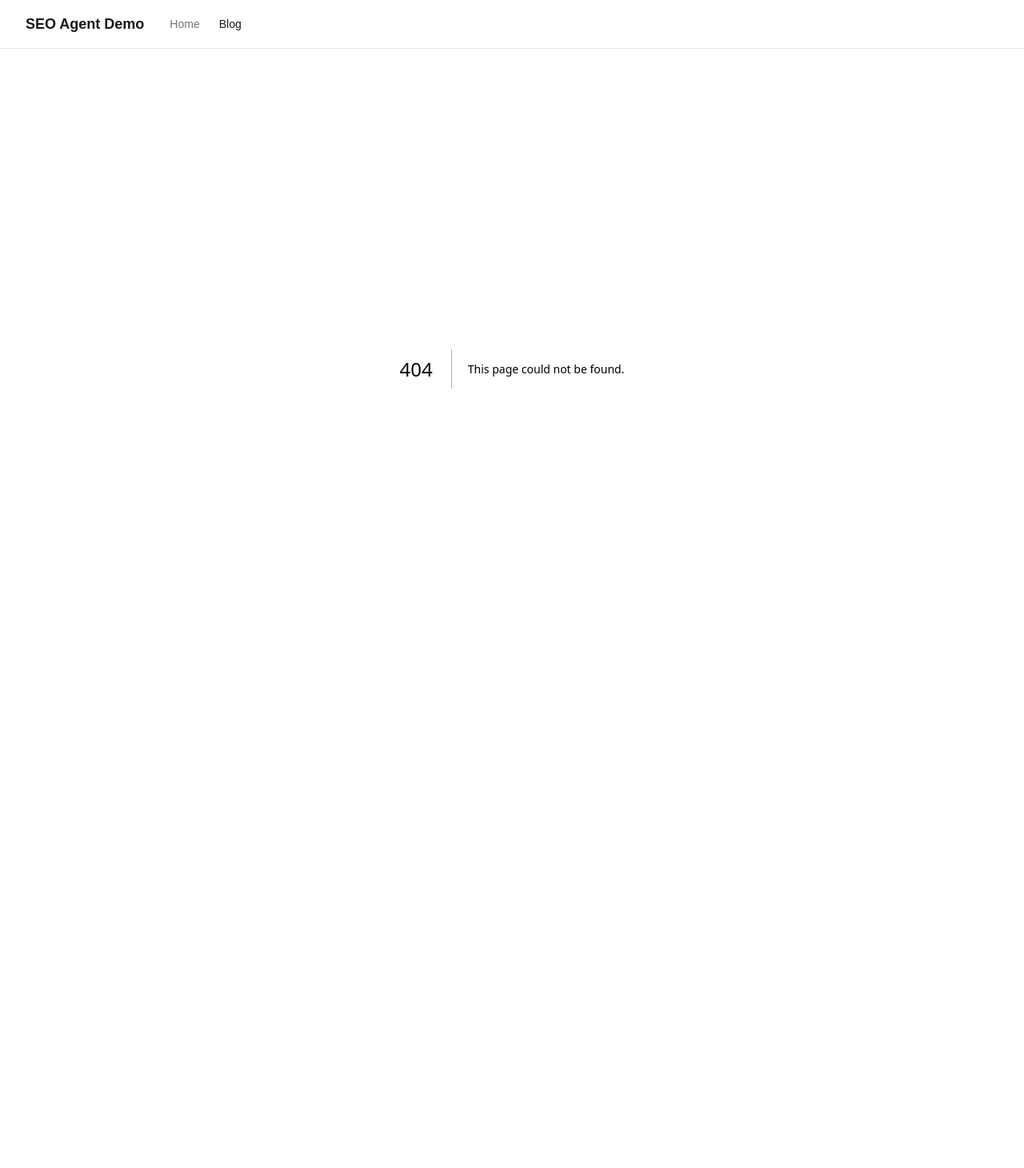
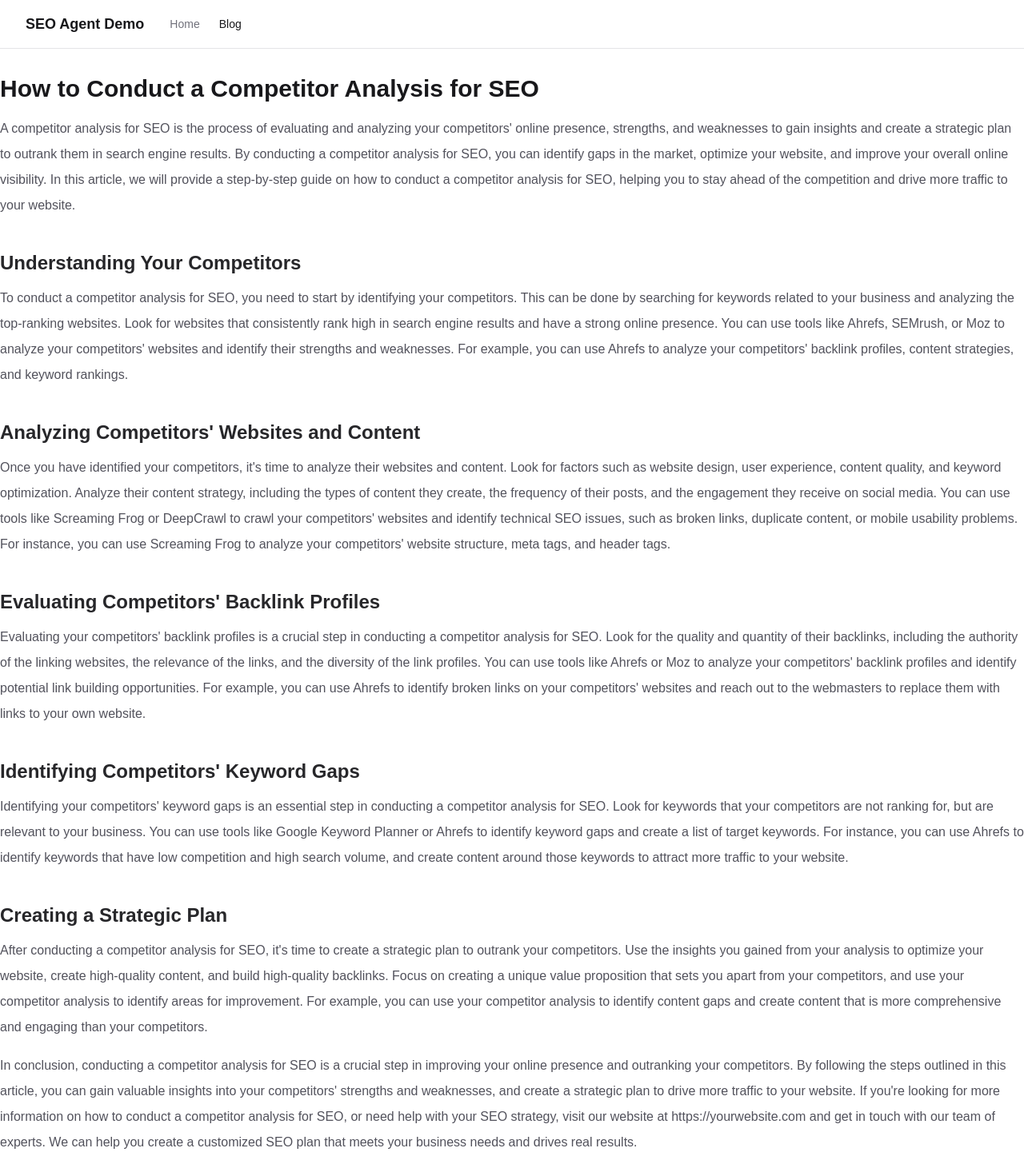
Before and after one commit to Ayushhariwal/seo-agent-demo, a Next.js app: page /blog/how-to-conduct-a-competitor-analysis-for-seo in a window 1280 px wide. Before the commit this address had no page. Shown: the whole page at 80% size. Before the commit the page ends 861 px from the top, so only its background shows below. Built offline with nearby package versions, Linux system fonts and the light colour scheme.

Commit message:
Weekly SEO update 2026-06-29 — 1 posts, 2 gaps

```diff
--- /dev/null
+++ b/app/blog/how-to-conduct-a-competitor-analysis-for-seo/page.mdx
@@ -0,0 +1,27 @@
+---
+title: "How to Conduct a Competitor Analysis for SEO"
+description: "Learn how to conduct a competitor analysis for SEO to boost your online presence and outrank your competitors"
+date: "2026-06-29"
+tags: ["SEO", "competitor analysis", "digital marketing"]
+---
+
+# How to Conduct a Competitor Analysis for SEO
+
+A competitor analysis for SEO is the process of evaluating and analyzing your competitors' online presence, strengths, and weaknesses to gain insights and create a strategic plan to outrank them in search engine results. By conducting a competitor analysis for SEO, you can identify gaps in the market, optimize your website, and improve your overall online visibility. In this article, we will provide a step-by-step guide on how to conduct a competitor analysis for SEO, helping you to stay ahead of the competition and drive more traffic to your website.
+
+## Understanding Your Competitors
+To conduct a competitor analysis for SEO, you need to start by identifying your competitors. This can be done by searching for keywords related to your business and analyzing the top-ranking websites. Look for websites that consistently rank high in search engine results and have a strong online presence. You can use tools like Ahrefs, SEMrush, or Moz to analyze your competitors' websites and identify their strengths and weaknesses. For example, you can use Ahrefs to analyze your competitors' backlink profiles, content strategies, and keyword rankings.
+
+## Analyzing Competitors' Websites and Content
+Once you have identified your competitors, it's time to analyze their websites and content. Look for factors such as website design, user experience, content quality, and keyword optimization. Analyze their content strategy, including the types of content they create, the frequency of their posts, and the engagement they receive on social media. You can use tools like Screaming Frog or DeepCrawl to crawl your competitors' websites and identify technical SEO issues, such as broken links, duplicate content, or mobile usability problems. For instance, you can use Screaming Frog to analyze your competitors' website structure, meta tags, and header tags.
+
+## Evaluating Competitors' Backlink Profiles
+Evaluating your competitors' backlink profiles is a crucial step in conducting a competitor analysis for SEO. Look for the quality and quantity of their backlinks, including the authority of the linking websites, the relevance of the links, and the diversity of the link profiles. You can use tools like Ahrefs or Moz to analyze your competitors' backlink profiles and identify potential link building opportunities. For example, you can use Ahrefs to identify broken links on your competitors' websites and reach out to the webmasters to replace them with links to your own website.
+
+## Identifying Competitors' Keyword Gaps
+Identifying your competitors' keyword gaps is an essential step in conducting a competitor analysis for SEO. Look for keywords that your competitors are not ranking for, but are relevant to your business. You can use tools like Google Keyword Planner or Ahrefs to identify keyword gaps and create a list of target keywords. For instance, you can use Ahrefs to identify keywords that have low competition and high search volume, and create content around those keywords to attract more traffic to your website.
+
+## Creating a Strategic Plan
+After conducting a competitor analysis for SEO, it's time to create a strategic plan to outrank your competitors. Use the insights you gained from your analysis to optimize your website, create high-quality content, and build high-quality backlinks. Focus on creating a unique value proposition that sets you apart from your competitors, and use your competitor analysis to identify areas for improvement. For example, you can use your competitor analysis to identify content gaps and create content that is more comprehensive and engaging than your competitors.
+
+In conclusion, conducting a competitor analysis for SEO is a crucial step in improving your online presence and outranking your competitors. By following the steps outlined in this article, you can gain valuable insights into your competitors' strengths and weaknesses, and create a strategic plan to drive more traffic to your website. If you're looking for more information on how to conduct a competitor analysis for SEO, or need help with your SEO strategy, visit our website at https://yourwebsite.com and get in touch with our team of experts. We can help you create a customized SEO plan that meets your business needs and drives real results.
--- /dev/null
+++ b/seo-reports/weekly/2026-06-29.md
@@ -0,0 +1,36 @@
+# Weekly SEO Report — 2026-06-29
+
+## Summary
+
+* Biggest opportunity this week: Filling the content gap in "Competitor Analysis" to gain a competitive edge, as it's a high-priority topic with no existing content on our site. This can be achieved by creating a comprehensive guide on competitor analysis.
+* Top 2 quick win keywords: None identified yet, but we should focus on finding keywords with low competition and high search volume, and create targeted content to improve rankings. Exact actions will be determined once keywords are identified.
+* Best new content to create: "A Step-by-Step Guide to Competitor Analysis for SEO" as it addresses a high-priority content gap and can attract relevant traffic. This content will provide actionable tips and insights on analyzing competitors.
+* One thing to monitor or watch: The performance of the newly published blog post "undefined" to track its engagement, traffic, and ranking, and adjust our content strategy accordingly. Monitoring this post will help us refine our content creation process.
+
+---
+
+## Competitors analyzed
+
+- competitor1.com
+- competitor2.com
+- competitor3.com
+
+## Keyword gaps — topics we are missing
+
+| Topic | Why | Target keyword | Priority |
+|---|---|---|---|
+| Competitor Analysis | Understanding competitor strengths and weaknesses is crucial for our site's growth | `competitor analysis tools` | **high** |
+| SEO Strategy | A well-planned SEO strategy is essential for our site's visibility and ranking | `SEO strategy for beginners` | **medium** |
+
+## Quick wins — our keywords near page 1
+
+| Keyword | Position | Impressions | Clicks | Page |
+|---|---|---|---|---|
+
+## Blog posts this week
+
+- **undefined** — ✅ Live on site — written via groq
+
+## Improvement opportunities
+
+- **None** — Conduct thorough keyword research and create high-quality content
```
